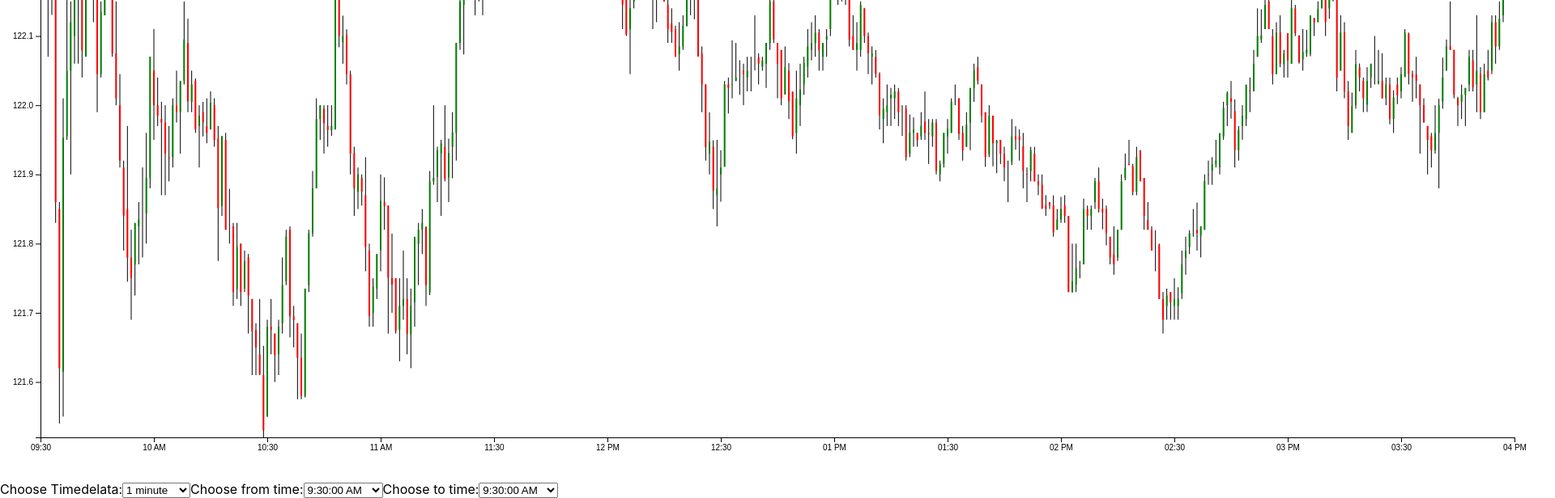
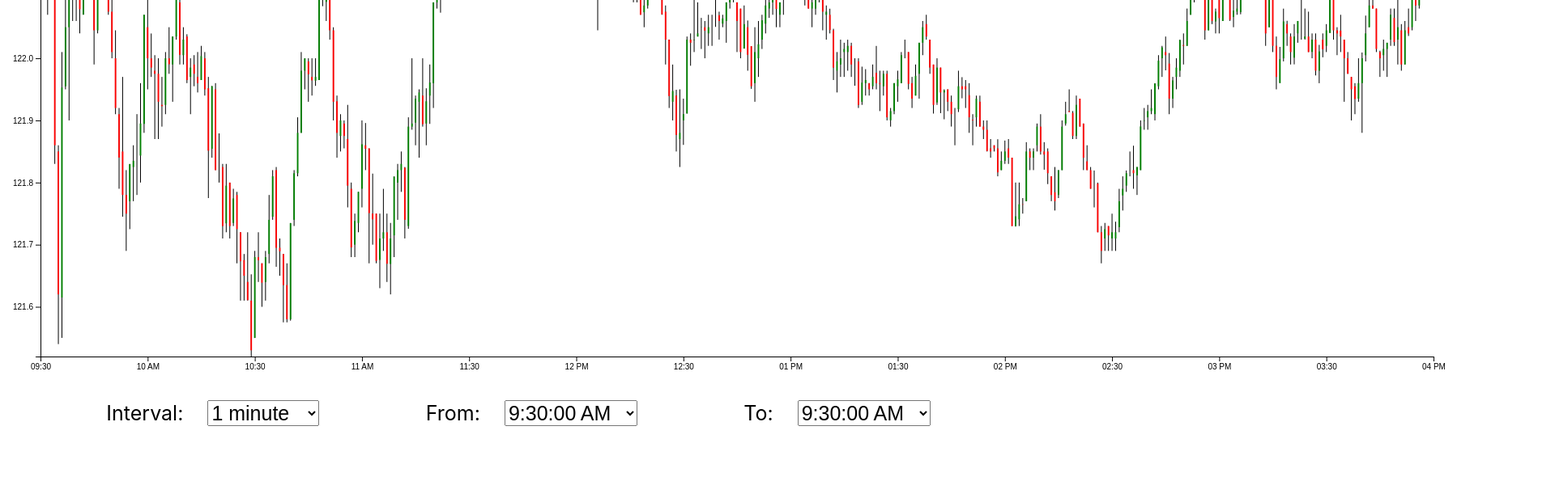
Before and after one commit to garys-io/garys-io-candlestick-chart-d3, a React (Create React App) app: page / in a window 1280 px wide. Shown: the part 489-1105 px from the top of the page at 81% size, 1920 px wide, since content can reach past the window. After the commit the page ends 1016 px from the top, so only its background shows below. Built offline with nearby package versions, Linux system fonts and the light colour scheme.

Commit message:
Impove UI

```diff
--- a/src/App.js
+++ b/src/App.js
@@ -22,9 +22,9 @@ const dateOptions = [
     new Date(YEAR, MONTH, DAY, 15, 30),
     new Date(YEAR, MONTH, DAY, 16, 0),
 ]
-const width = 1920
-const height = 1080
 const margin = 50
+const width = 1920 - 2 * margin
+const height = 1080 - 2 * margin
 
 function App() {
     const svgRef = useRef()
@@ -53,11 +53,11 @@ function App() {
                 <g id="y-axis"></g>
                 <g id="graph"></g>
             </svg>
-            <div>
+            <div id='user-inputs'>
                 <span>
-                    <label htmlFor="timedelta">Choose Timedelata:</label>
+                    <label htmlFor="interval">Interval:</label>
                     <select
-                        id="timedelta"
+                        id="interval"I
                         onChange={e => setInterval(e.target.value)}
                         defaultValue={defaultInterval}
                     >
@@ -69,7 +69,7 @@ function App() {
                     </select>
                 </span>
                 <span>
-                    <label htmlFor="form-time">Choose from time:</label>
+                    <label htmlFor="form-time">From:</label>
                     <select
                         id="form-time"
                         onChange={e => setFromTime(new Date(e.target.value))}
@@ -83,7 +83,7 @@ function App() {
                     </select>
                 </span>
                 <span>
-                    <label htmlFor="to-time">Choose to time:</label>
+                    <label htmlFor="to-time">To:</label>
                     <select
                         id="to-time"
                         onChange={e => setToTime(new Date(e.target.value))}
--- a/src/index.css
+++ b/src/index.css
@@ -9,3 +9,17 @@ body {
 code {
     font-family: source-code-pro, Menlo, Monaco, Consolas, 'Courier New', monospace;
 }
+
+label, select {
+    font-size: 25px;
+}
+
+#user-inputs {
+    display: flex;
+    flex-direction: row;
+    justify-content: space-evenly;
+}
+
+label {
+    margin-right: 30px;
+}
```
